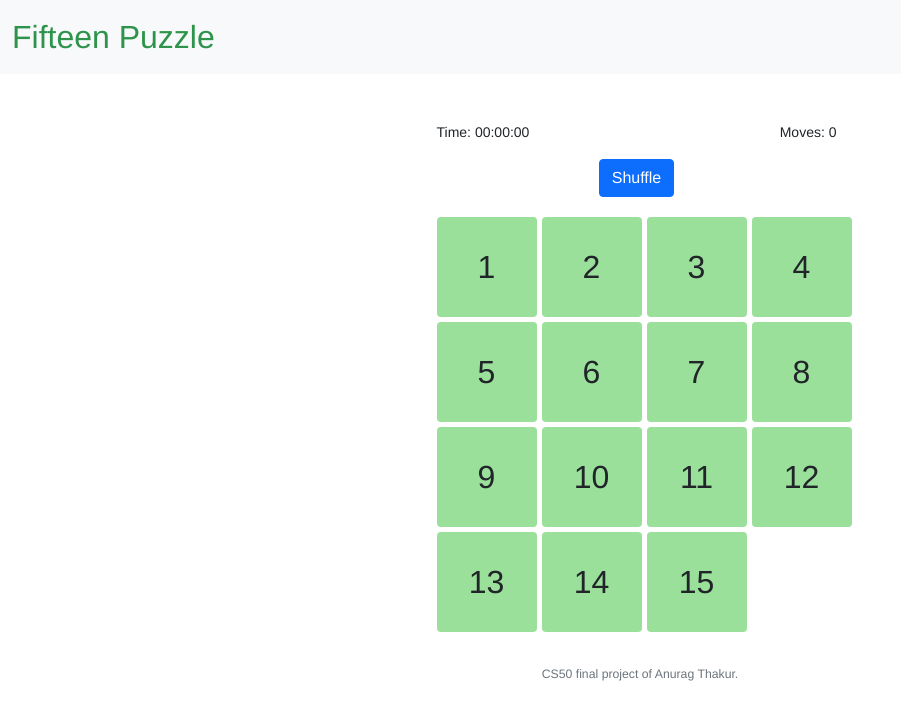
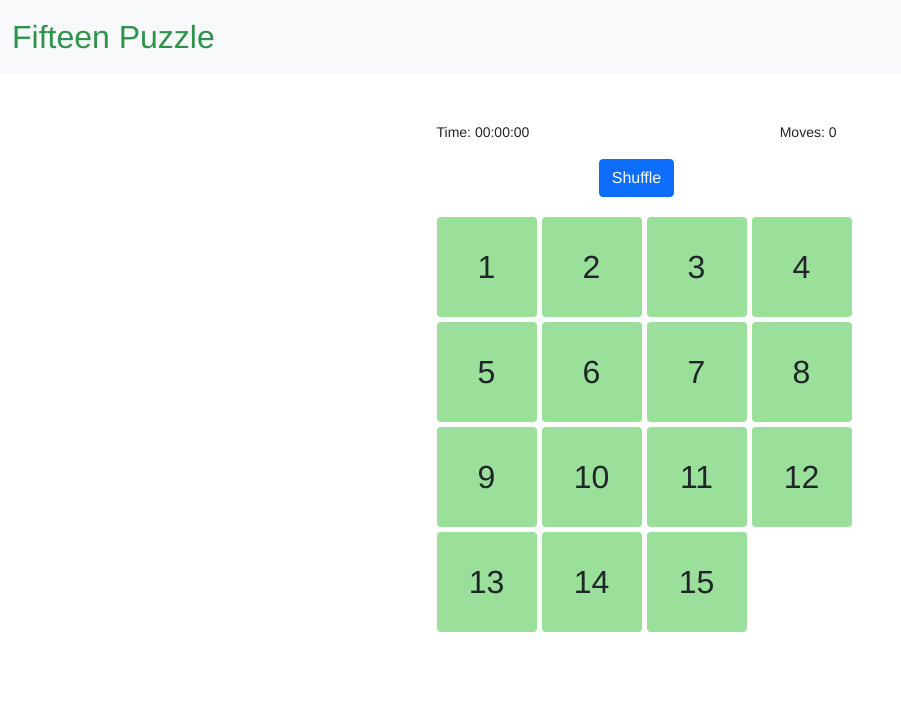
Before and after one commit to yashikaCool/fifteen_puzzles, a plain HTML site: page index.html in a window 1280 px wide. Shown: the whole page, without its empty margins (0-901 px from the left). Drawn offline with nearby package versions, Linux system fonts and the light colour scheme.

Commit message:
Update index.html

```diff
--- a/index.html
+++ b/index.html
@@ -70,7 +70,7 @@
     </main>
 
     <footer class="small text-center text-muted">
-        CS50 final project of Anurag Thakur</a>.
+
     </footer>
 
 </body>
```
